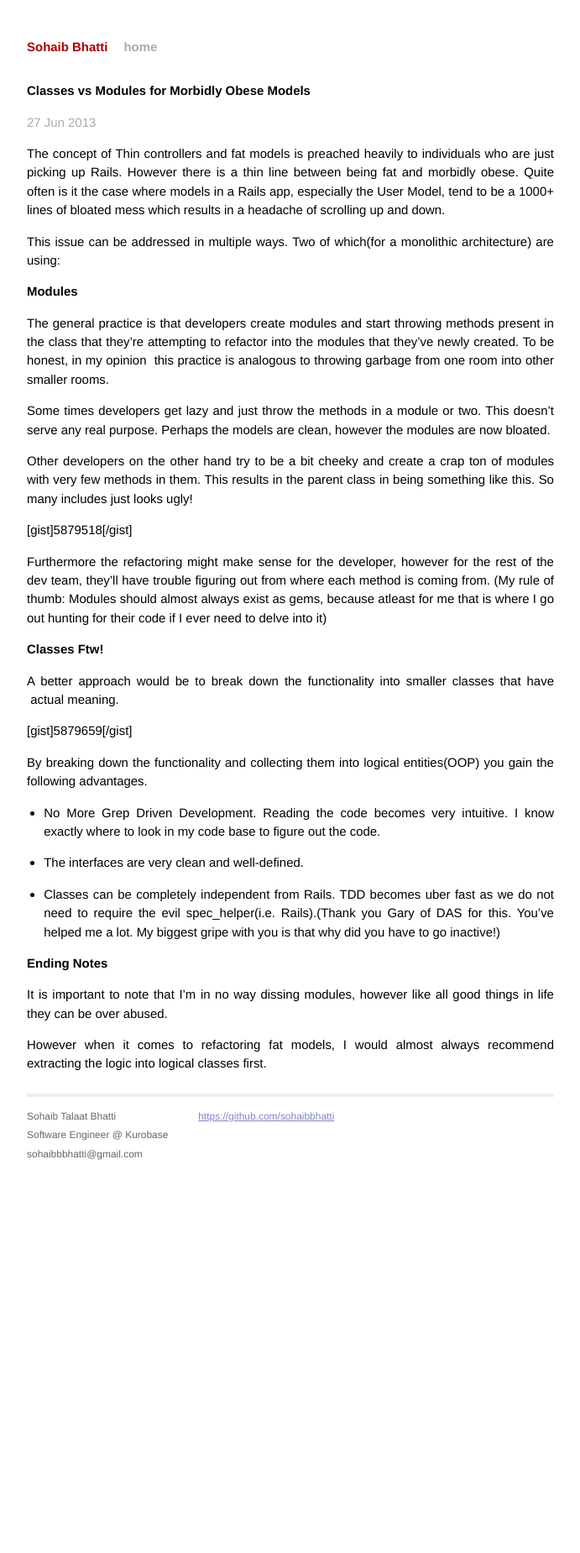
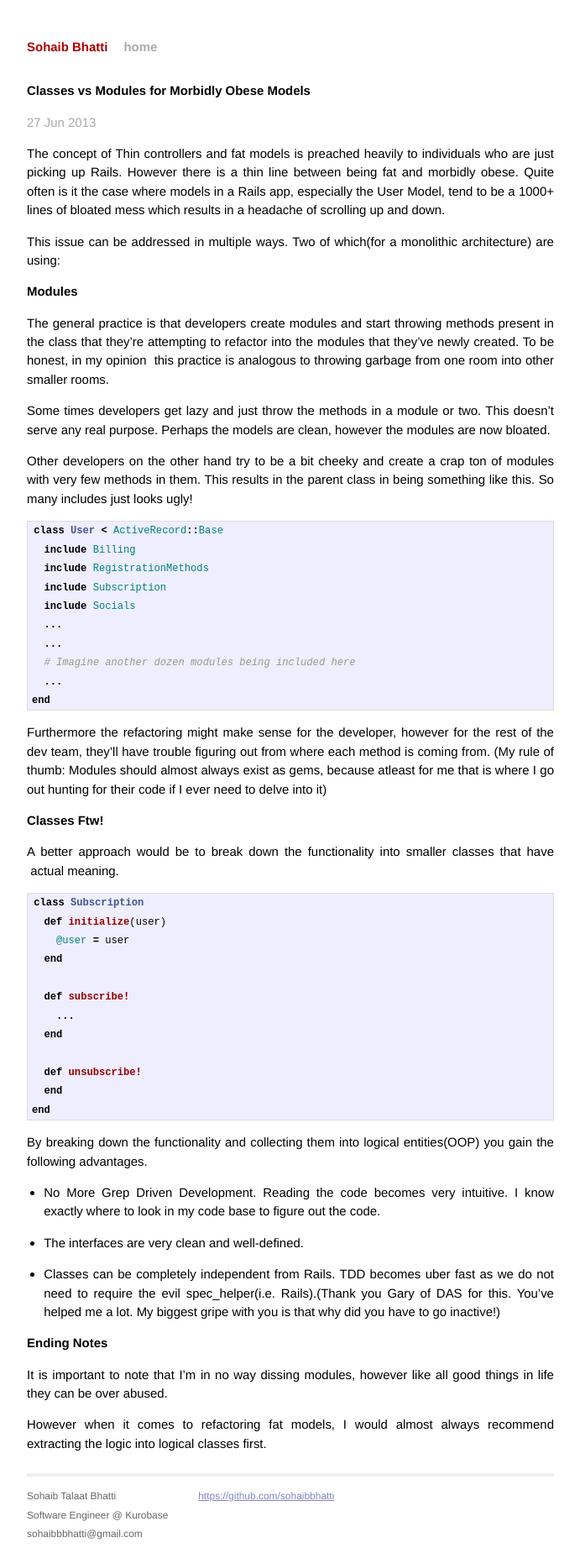
Before and after one commit to sohaibbhatti/sohaibbhatti.com, a Jekyll site: the page built from _posts/2013-06-27-classes-vs-modules-for-morbidly-obese-models.markdown, in a window 1280 px wide. Shown: the whole page at 84% size, without its empty margins (294-985 px from the left). Built offline with Jekyll 4.4.1, drawn with Linux system fonts in a browser that asks for light colours; Markdown is read by kramdown in place of the engine named in the settings; before the commit the page ends 1397 px from its top, so only the background shows below that.

Commit message:
WIP syntax highlight

```diff
--- a/_posts/2013-06-27-classes-vs-modules-for-morbidly-obese-models.markdown
+++ b/_posts/2013-06-27-classes-vs-modules-for-morbidly-obese-models.markdown
@@ -21,9 +21,7 @@ The concept of Thin controllers and fat models is preached heavily to individual
 
 This issue can be addressed in multiple ways. Two of which(for a monolithic architecture) are using:
 
-
 # Modules
-
 
 The general practice is that developers create modules and start throwing methods present in the class that they're attempting to refactor into the modules that they've newly created. To be honest, in my opinion  this practice is analogous to throwing garbage from one room into other smaller rooms.
 
@@ -31,36 +29,49 @@ Some times developers get lazy and just throw the methods in a module or two. Th
 
 Other developers on the other hand try to be a bit cheeky and create a crap ton of modules with very few methods in them. This results in the parent class in being something like this. So many includes just looks ugly!
 
-[gist]5879518[/gist]
+{% highlight ruby %}
+class User < ActiveRecord::Base
+  include Billing
+  include RegistrationMethods
+  include Subscription
+  include Socials
+  ...
+  ...
+  # Imagine another dozen modules being included here
+  ...
+end
+{% endhighlight %}
 
 Furthermore the refactoring might make sense for the developer, however for the rest of the dev team, they'll have trouble figuring out from where each method is coming from. (My rule of thumb: Modules should almost always exist as gems, because atleast for me that is where I go out hunting for their code if I ever need to delve into it)
 
-
 # Classes Ftw!
-
 
 A better approach would be to break down the functionality into smaller classes that have  actual meaning.
 
-[gist]5879659[/gist]
+{% highlight ruby %}
+class Subscription
+  def initialize(user)
+    @user = user
+  end
+
+  def subscribe!
+    ...
+  end
+
+  def unsubscribe!
+  end
+end
+{% endhighlight %}
 
 By breaking down the functionality and collecting them into logical entities(OOP) you gain the following advantages.
 
+* No More Grep Driven Development. Reading the code becomes very intuitive. I know exactly where to look in my code base to figure out the code.
 
+* The interfaces are very clean and well-defined.
 
-
-  * No More Grep Driven Development. Reading the code becomes very intuitive. I know exactly where to look in my code base to figure out the code.
-
-
-  * The interfaces are very clean and well-defined.
-
-
-  * Classes can be completely independent from Rails. TDD becomes uber fast as we do not need to require the evil spec_helper(i.e. Rails).(Thank you Gary of DAS for this. You've helped me a lot. My biggest gripe with you is that why did you have to go inactive!)
-
-
-
+* Classes can be completely independent from Rails. TDD becomes uber fast as we do not need to require the evil spec_helper(i.e. Rails).(Thank you Gary of DAS for this. You've helped me a lot. My biggest gripe with you is that why did you have to go inactive!)
 
 # Ending Notes
-
 
 It is important to note that I'm in no way dissing modules, however like all good things in life they can be over abused.
 
--- a/css/main.css
+++ b/css/main.css
@@ -161,6 +161,5 @@ ul.posts span {
 
 /*Horizontal scroll for overflowing code blocks*/
 .post .highlight {
-  white-space: pre-wrap;
-  overflow: auto;
+  overflow-wrap: break-word;
 }
```
